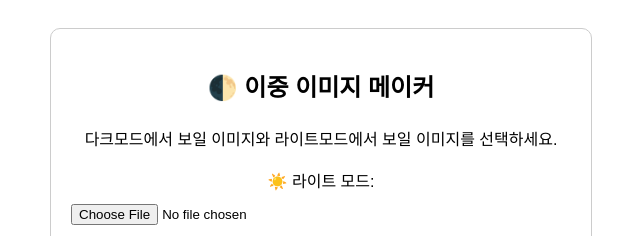
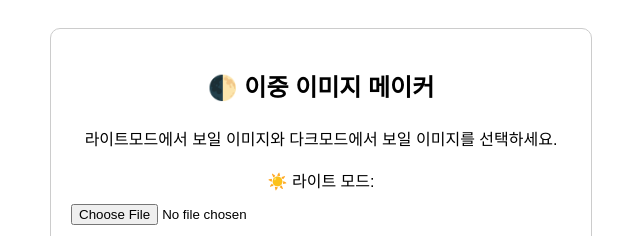
Before and after one commit to mikotolover/Image-generator, a plain HTML site: page index.html in a window 1280 px wide. Shown: the top 236 px of the page, 319-959 px from the left. Drawn offline with Linux system fonts and the light colour scheme.

Commit message:
index.html 업데이트

```diff
--- a/index.html
+++ b/index.html
@@ -18,7 +18,7 @@
 
 <div class="container">
     <h2>🌓 이중 이미지 메이커</h2>
-    <p>다크모드에서 보일 이미지와 라이트모드에서 보일 이미지를 선택하세요.</p>
+    <p>라이트모드에서 보일 이미지와 다크모드에서 보일 이미지를 선택하세요.</p>
 
     <label>☀️ 라이트 모드:</label>
     <input type="file" id="lightInput" accept="image/*">
```
